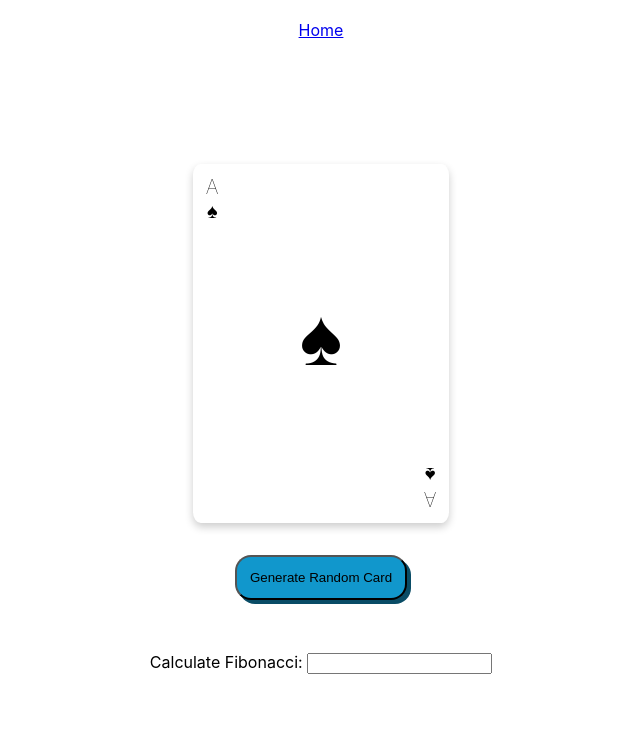
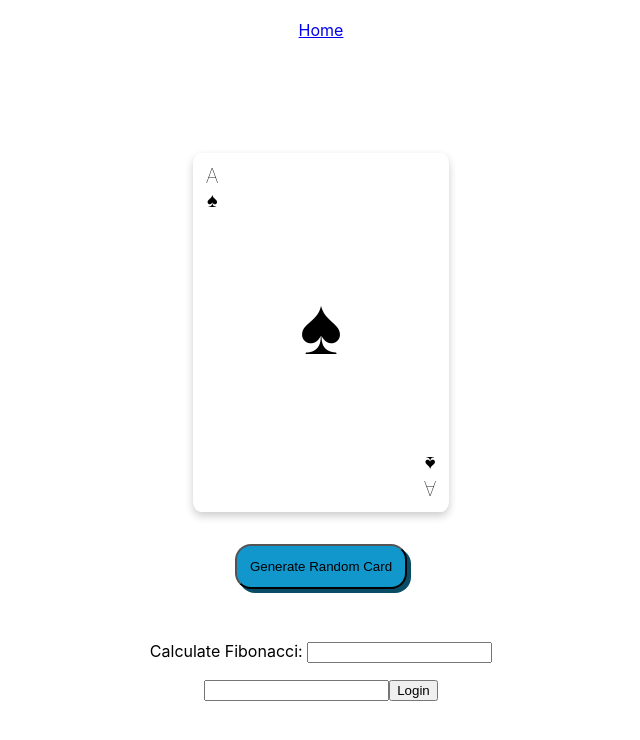
Before and after one commit to t4kaha00/MERN, a React (Create React App) app in the folder client/: page / in a window 1280 px wide. Shown: the top 740 px of the page, without its empty margins (319-959 px from the left). Built offline with nearby package versions, Linux system fonts and the light colour scheme.

Commit message:
Login component added

```diff
--- a/client/src/App.js
+++ b/client/src/App.js
@@ -20,7 +20,8 @@ class App extends Component {
             <Routes>
               <Route path='/sample' element={<Sample/>} />
               <Route path='/' element={<CardComponent/>} />
-              <Route path='/fib' element={<FibonacciComponent/>} />
+              {/* <Route path='/fib' element={<FibonacciComponent/>} /> */}
+              {/* <Route path='/log' element={<LoginComponent/>} /> */}
             </Routes>
           </Router>
         </div>
@@ -844,6 +845,7 @@ function CardComponent() {
       </div>
       <div>
         <FibonacciComponent/>
+        <LoginComponent/>
       </div>
     </div>
   )
@@ -878,4 +880,29 @@ const FibonacciComponent = () => {
   )
 }
 
+function LoginComponent() {
+  const [login, setLogin] = useState(false);
+  const [password, setPassword] = useState();
+
+  const handleSubmit = (e) => {
+    e.preventDefault()
+    {password === "" ? alert("Please provide password")
+                      : password == "something" ? setLogin(true)
+                      : alert("incorrect password")}
+    setPassword("")
+  }
+  return (
+    <div>
+      <form onSubmit={handleSubmit}>
+        <input value={password} type="text" name="pass" id="pass" onChange={(e) => setPassword(e.target.value)}/>
+        <input type="submit" value="Login" />
+      </form>
+
+      {login ? <Sample/>
+            : false}
+
+    </div>
+  )
+}
+
 export default App;
--- a/client/src/components/Sample.js
+++ b/client/src/components/Sample.js
@@ -11,7 +11,7 @@ const Sample = () => {
     }, [])
 
     const get = () => {
-        axios.get('/app')
+        axios.get('https://mern-stack-trial.herokuapp.com/app')
           .then((res) => {
             const data = res.data;
             setPosts(data)
@@ -69,9 +69,9 @@ const Sample = () => {
   return (
     <div>
         <div>
-            <br />
+            {/* <br />
             <button onClick={fetchIP}>Send to DB</button>
-            <br />
+            <br /> */}
             <div className='table'>{displayData(posts)}</div>
         </div>
     </div>
```
